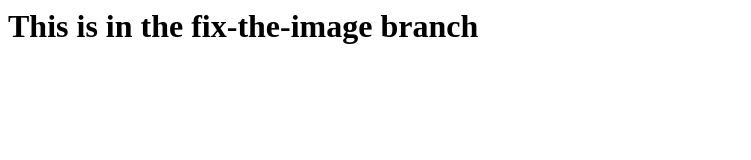
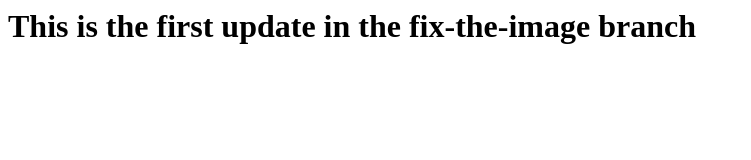
Before and after one commit to joanaxdizon/it115-branching-remote, a plain HTML site: page index.html in a window 1280 px wide. Shown: the whole page, without its empty margins (0-751 px from the left). Drawn offline with Linux system fonts and the light colour scheme.

Commit message:
update the fix-the-image branch

```diff
--- a/index.html
+++ b/index.html
@@ -1 +1 @@
-<h1> This is in the fix-the-image branch </h1>
+<h1> This is the first update in the fix-the-image branch </h1>
```
